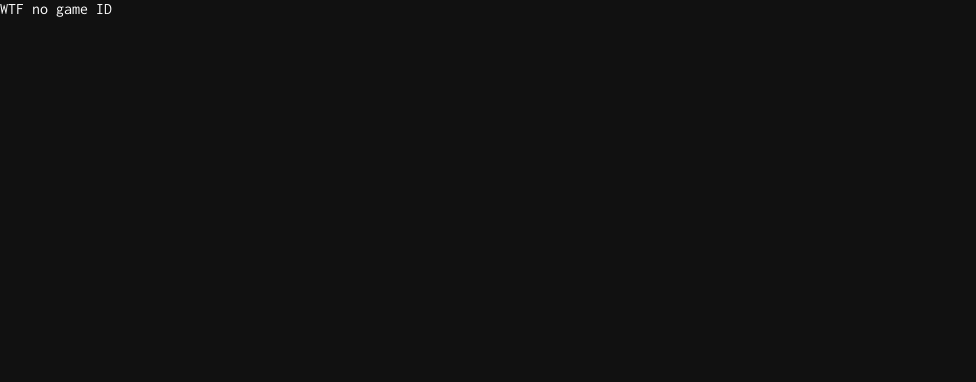
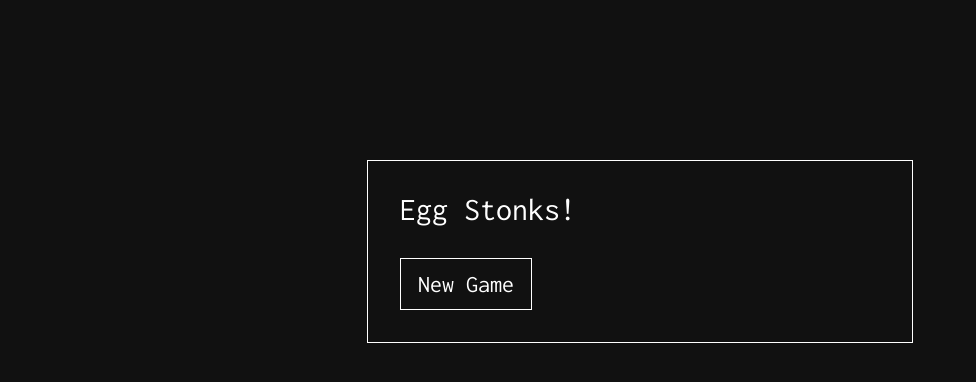
Before and after one commit to cconger/egg-stonks, a React app in the folder app/: page / in a window 1280 px wide. Shown: the top 382 px of the page, without its empty margins (0-976 px from the left). Built offline with nearby package versions, Linux system fonts and the light colour scheme; the HTML template or start-up script is replaced by a standard one.

Commit message:
First working version

```diff
--- a/app/src/components/Application/Application.tsx
+++ b/app/src/components/Application/Application.tsx
@@ -1,6 +1,7 @@
 import * as React from 'react';
 import { nanoid } from 'nanoid';
 
+import {Landing} from 'stonks/components/Landing';
 import {GameClient} from 'stonks/components/GameBoard';
 import {NamePicker} from 'stonks/components/NamePicker';
 
@@ -52,7 +53,7 @@ export const Application = () => {
   }
 
   if (!gameID) {
-    return <div> WTF no game ID</div>
+    return <Landing />
   }
 
   if (playerName === undefined) {
--- a/app/src/components/GameBoard/GameClient.tsx
+++ b/app/src/components/GameBoard/GameClient.tsx
@@ -36,9 +36,13 @@ export const GameClient = (props: GameClientProps) => {
         }))
       },
       OnClose: () => {
+        if (!connected) {
+          // Reset, we never connected.
+          sessionStorage.removeItem('game_id')
+          window.location.replace(document.URL)
+        }
         setState((state) => ({
           ...state,
-          connected: false,
         }));
       },
       OnError: (error: ErrorMsg) => {
@@ -78,7 +82,7 @@ export const GameClient = (props: GameClientProps) => {
   if (error) {
     errorContent = (
       <div className="error">
-        {error}
+        {error.Message}
       </div>
     )
   }
--- /dev/null
+++ b/app/src/components/Landing/Landing.tsx
@@ -0,0 +1,26 @@
+import * as React from 'react';
+
+import './style.css';
+
+export const Landing = () => {
+  let url = `${document.URL}games/create`
+
+  const newGame = async function() {
+    const response = await fetch(url, {
+      method: 'POST',
+    })
+
+    const body = await response.json()
+    const gameID = body["game_id"];
+    window.location.replace(`${document.URL}/?game=${gameID}`)
+  }
+
+  return (
+    <div className="dialog-container">
+      <div className="dialog">
+        <div className="stonks-title">Egg Stonks!</div>
+        <div className="button" onClick={newGame}>New Game</div>
+    </div>
+  </div>
+  )
+};
--- /dev/null
+++ b/app/src/components/Landing/index.ts
@@ -0,0 +1 @@
+export {Landing} from './Landing';
--- /dev/null
+++ b/app/src/components/Landing/style.css
@@ -0,0 +1,4 @@
+.stonks-title {
+  font-size: 2rem;
+  margin-bottom: 2rem;
+}
--- a/app/src/game/client.ts
+++ b/app/src/game/client.ts
@@ -51,7 +51,12 @@ export class SocketClient {
     this.delegate = handler;
     this.clientID = clientID;
 
-    this.socket = new WebSocket(`ws://localhost:8080/game/${id}/join`);
+    let a = new URL(document.URL);
+    a.protocol = "ws";
+    a.pathname = `/game/${id}/join`;
+
+    this.socket = new WebSocket(a.toString());
+    // Right now redirect all websocket failures to landing
     this.socket.addEventListener('open', (event) => { this.onOpen(event); })
     this.socket.addEventListener('error', (event) => { this.onError(event); })
     this.socket.addEventListener('message', (event) => { this.onMessage(event); })
@@ -87,6 +92,10 @@ export class SocketClient {
 
   onError(event: Event) {
     console.log("Socket error", event);
+    this.delegate.OnError({
+      ID: "404",
+      Message: "Socket error, refresh?",
+    })
   }
 
   onClose(event: CloseEvent) {
```
Also changed, not shown: 1 other file (tests, documents, lock files or other folders).
